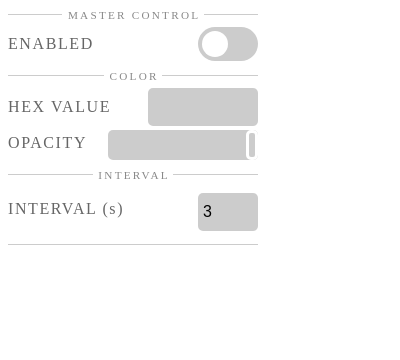
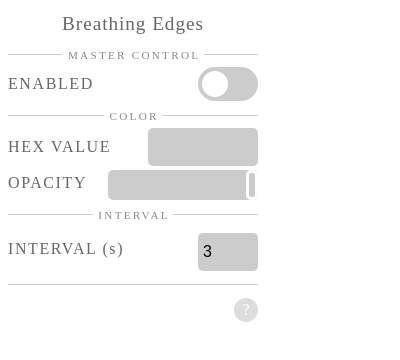
Before and after one commit to hugo-alayrangues/Subliminal-ChromeExtension, a browser extension: page breathing-edges/popup.html in a window 400 px wide. Drawn offline with Linux system fonts and the light colour scheme.

Commit message:
Add help page

```diff
--- a/breathing-edges/popup.css
+++ b/breathing-edges/popup.css
@@ -1,22 +1,35 @@
-body {
+body
+{
     width: 250px;
     color: #666;
 }
 
+/* title */
+.title
+{
+    color: #666;
+    text-align: center;
+    font-size: 1.2em;
+    font-weight: 400;
+    letter-spacing: .05em;
+
+    padding: 5px;
+}
+
 /* labels */
-.item {
+.item
+{
     display: flex;
     align-items: center;
     justify-content: space-between;
 }
 
-.item label {
+.item label
+{
     font-size: 1em;
     font-weight: 400;
     color: #666;
     letter-spacing: .1em;
-
-    margin 5px;
 }
 
 /* separators */
@@ -203,3 +216,26 @@ input#breathingInterval
     transition: .3s ease-out;
     background-color: #ccc;
 }
+
+/* links */
+a
+{
+    background-color: #ddd;
+    border-radius: 5px;
+    padding: 0 5px;
+
+    color: #fff;
+    text-decoration: none;
+    font-weight: 100;
+    text-align: center;
+    line-height: 1.5em;
+}
+
+/* help button */
+.help
+{
+    border-radius: 100%;
+    width: 1.5em;
+    height: 1.5em;
+    padding: 0;
+}
--- a/breathing-edges/popup.html
+++ b/breathing-edges/popup.html
@@ -6,6 +6,7 @@
         <script src="popup.js"></script>
     </head>
     <body>
+        <div class="title">Breathing Edges</div>
         <hr class="sep" section="MASTER CONTROL">
         <div class="item">
             <label>ENABLED</label>
@@ -35,6 +36,9 @@
         </div>
 
         <hr class="sep" section="">
-        <div id="status"></div>
+        <div class="item">
+            <div id="status"></div>
+            <a class="help" href="help.html">?</a>
+        </div>
     </body>
 </html>
```
Also changed, not shown: breathing-edges/help.html (added, +17 -0 lines).
